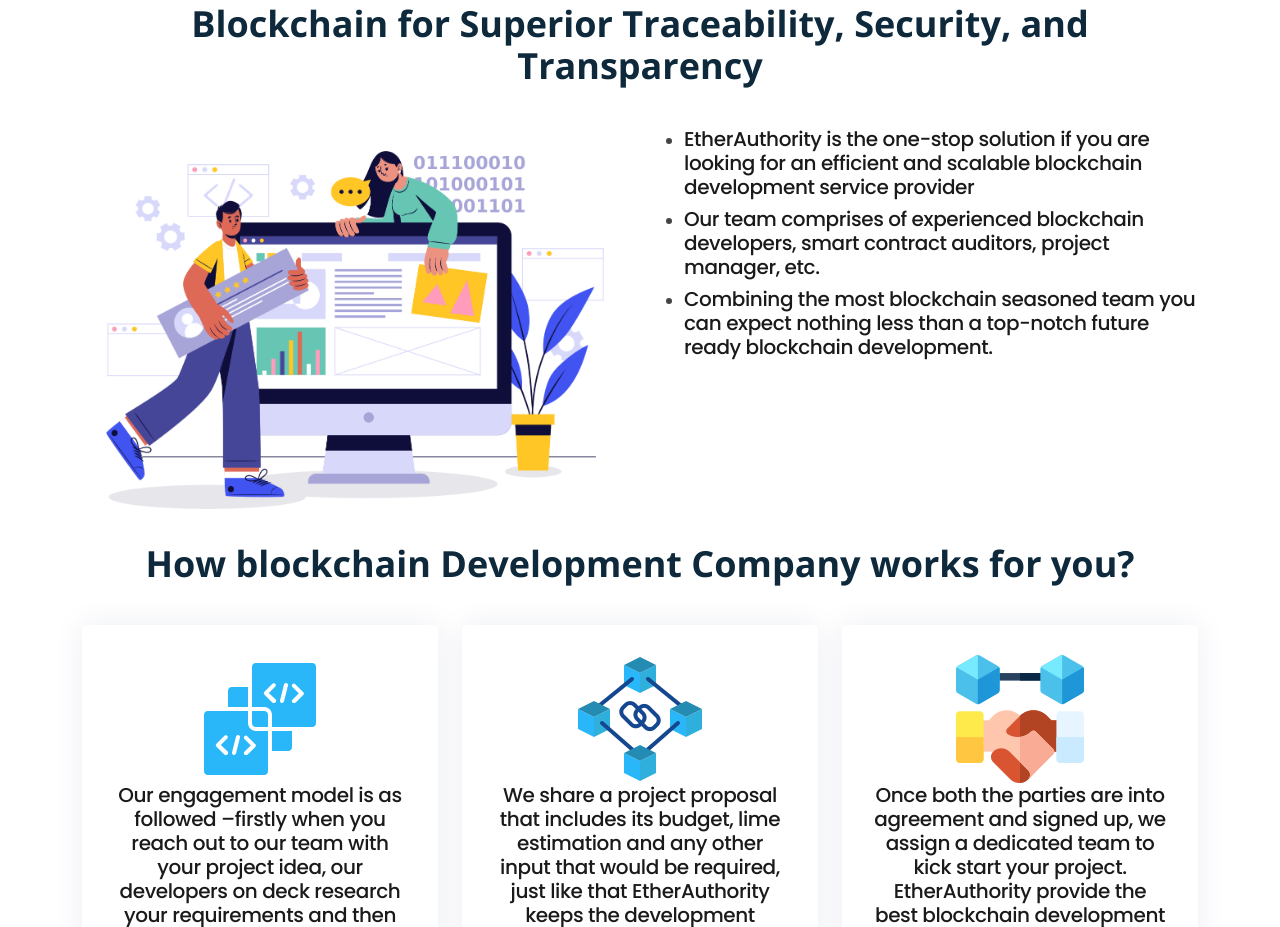
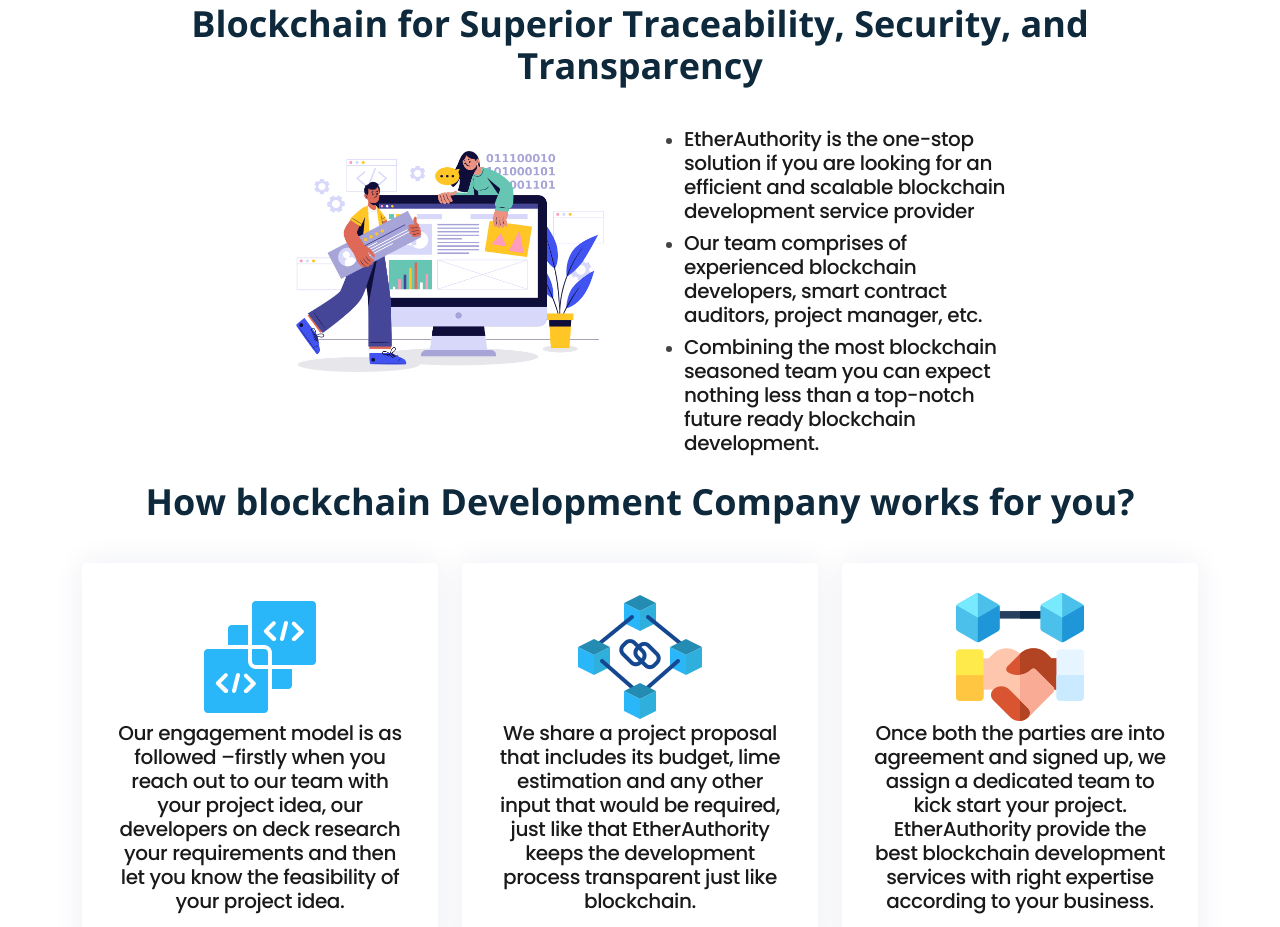
Before and after one commit to AdhikBagul/etherauthority, a plain HTML site: page index.html in a window 1280 px wide. Shown: the part 3456-4383 px from the top of the page. Drawn offline with nearby package versions, Linux system fonts and the light colour scheme.

Commit message:
Content Updated

```diff
--- a/index.html
+++ b/index.html
@@ -446,11 +446,11 @@
           <p>Blockchain for Superior Traceability, Security, and Transparency</p>
         </header>
 
-        <div class="row" data-aos="fade-up">
-          <div class="col-xl-6 col-lg-6 col-md-6 col-sm-12" data-aos="fade-left" data-aos-delay="100">
+        <div class="row justify-content-md-center" data-aos="fade-up">
+          <div class="col-xl-4 col-lg-4 col-md-6 col-sm-12" data-aos="fade-left" data-aos-delay="100">
             <img src="assets/img/features-2.png" class="img-fluid p-4" alt="">
           </div>
-          <div class="col-xl-6 col-lg-6 col-md-6 col-sm-12">
+          <div class="col-xl-4 col-lg-4 col-md-6 col-sm-12">
             <ul>
               <li>
                 <h5 data-aos="fade-up" data-aos-delay="100" class="aos-init aos-animate">EtherAuthority is the one-stop solution if you are looking for an efficient and scalable blockchain development service provider
```
